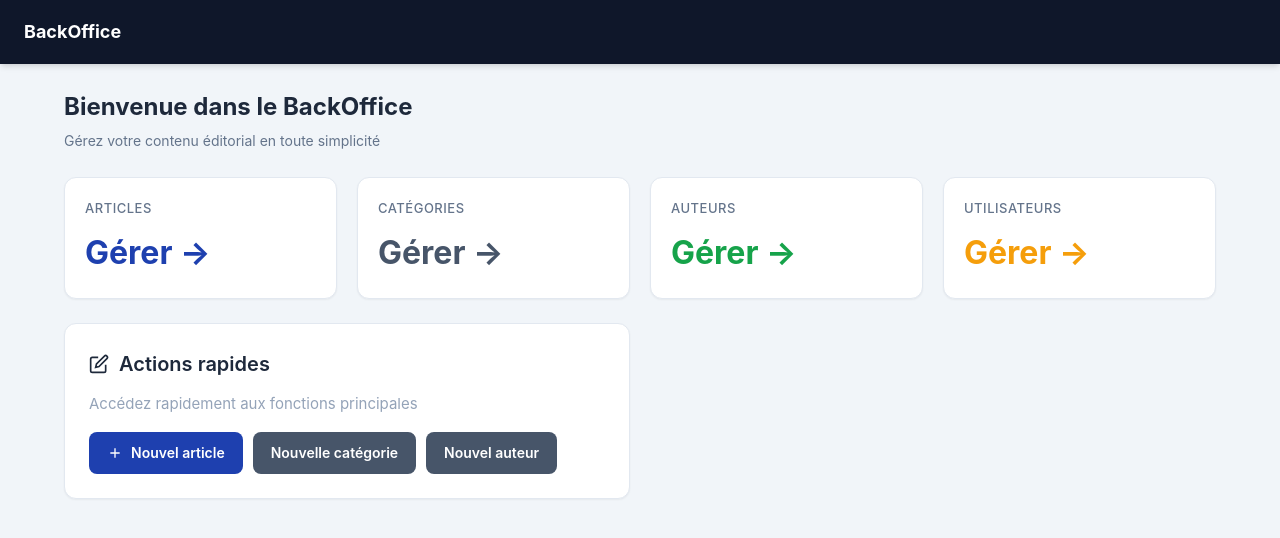
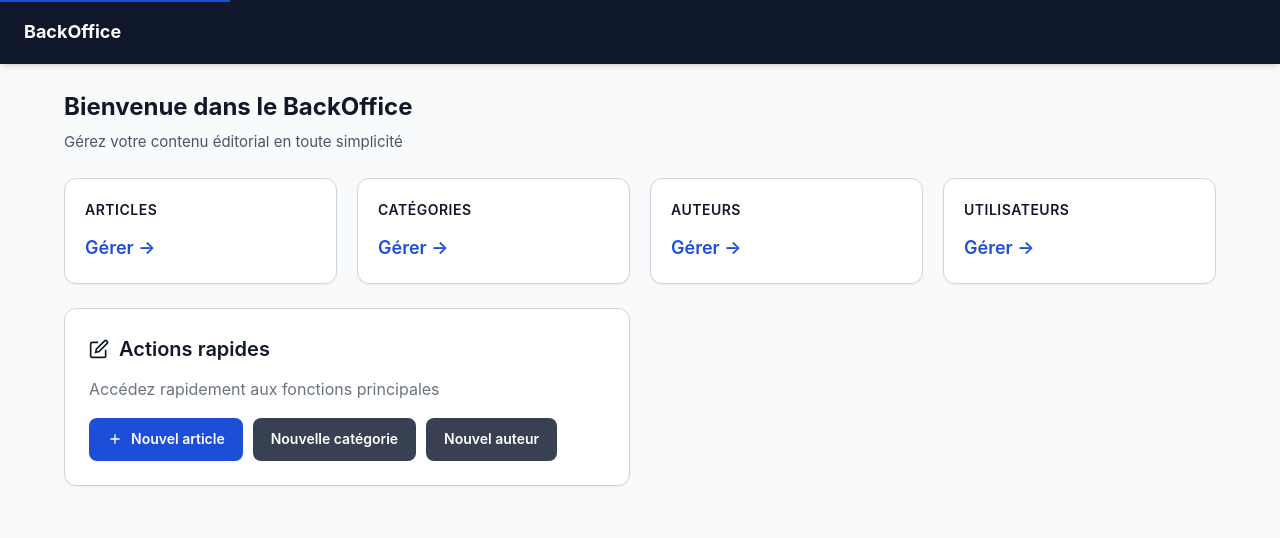
Before and after one commit to Fenitra12/The_gazette, a PHP site: template backend/Views/dashboard/index.php in a window 1280 px wide. Shown: the top 538 px of the page. Run offline with PHP 8.4, Linux system fonts and the light colour scheme; the template is opened without the code that fills it, so the values that code supplies are empty.

Commit message:
backOff optimiser 100%

```diff
--- a/backend/Views/authors/index.php
+++ b/backend/Views/authors/index.php
@@ -40,7 +40,6 @@
                 <tr>
                     <td>
                         <div style="display:flex;align-items:center;gap:12px;">
-                            <div class="user-avatar" aria-hidden="true" style="width:36px;height:36px;font-size:14px;"><?= strtoupper(substr($it['name'] ?? 'A', 0, 1)) ?></div>
                             <strong><?= Helpers::e((string)$it['name']) ?></strong>
                         </div>
                     </td>
--- a/backend/Views/dashboard/index.php
+++ b/backend/Views/dashboard/index.php
@@ -8,48 +8,50 @@
     <p class="subtitle">Gérez votre contenu éditorial en toute simplicité</p>
 </div>
 
+<section aria-labelledby="navigation-rapide">
+    <h2 id="navigation-rapide" class="visually-hidden">Navigation rapide</h2>
     <div class="stats-grid">
         <div class="stat-card">
             <h3>Articles</h3>
-        <div class="value" style="color:var(--primary);">
-            <a href="/articles" style="color:inherit;text-decoration:none;">Gérer →</a>
+            <div class="value">
+                <a href="/articles">Gérer →</a>
             </div>
         </div>
         <div class="stat-card">
             <h3>Catégories</h3>
-        <div class="value" style="color:var(--secondary);">
-            <a href="/categories" style="color:inherit;text-decoration:none;">Gérer →</a>
+            <div class="value">
+                <a href="/categories">Gérer →</a>
             </div>
         </div>
         <div class="stat-card">
             <h3>Auteurs</h3>
-        <div class="value" style="color:var(--success);">
-            <a href="/authors" style="color:inherit;text-decoration:none;">Gérer →</a>
+            <div class="value">
+                <a href="/authors">Gérer →</a>
             </div>
         </div>
         <div class="stat-card">
             <h3>Utilisateurs</h3>
-        <div class="value" style="color:var(--warning);">
-            <a href="/users" style="color:inherit;text-decoration:none;">Gérer →</a>
+            <div class="value">
+                <a href="/users">Gérer →</a>
             </div>
         </div>
     </div>
+</section>
 
 <div class="grid cols-2">
-    <div class="card">
-        <h2 style="margin:0 0 12px;display:flex;align-items:center;gap:10px;">
-            <svg width="20" height="20" fill="none" stroke="currentColor" stroke-width="2" viewBox="0 0 24 24"><path d="M11 4H4a2 2 0 0 0-2 2v14a2 2 0 0 0 2 2h14a2 2 0 0 0 2-2v-7"/><path d="M18.5 2.5a2.121 2.121 0 0 1 3 3L12 15l-4 1 1-4 9.5-9.5z"/></svg>
+    <section class="card" aria-labelledby="actions-rapides">
+        <h2 id="actions-rapides" style="margin:0 0 12px;display:flex;align-items:center;gap:10px;">
+            <svg width="20" height="20" fill="none" stroke="currentColor" stroke-width="2" viewBox="0 0 24 24" aria-hidden="true"><path d="M11 4H4a2 2 0 0 0-2 2v14a2 2 0 0 0 2 2h14a2 2 0 0 0 2-2v-7"/><path d="M18.5 2.5a2.121 2.121 0 0 1 3 3L12 15l-4 1 1-4 9.5-9.5z"/></svg>
             Actions rapides
         </h2>
         <p class="muted" style="margin:0 0 16px;">Accédez rapidement aux fonctions principales</p>
         <div style="display:flex;flex-wrap:wrap;gap:10px;">
             <a class="btn" href="/articles/create">
-                <svg width="16" height="16" fill="none" stroke="currentColor" stroke-width="2" viewBox="0 0 24 24"><path d="M12 5v14m-7-7h14"/></svg>
+                <svg width="16" height="16" fill="none" stroke="currentColor" stroke-width="2" viewBox="0 0 24 24" aria-hidden="true"><path d="M12 5v14m-7-7h14"/></svg>
                 Nouvel article
             </a>
             <a class="btn secondary" href="/categories/create">Nouvelle catégorie</a>
             <a class="btn secondary" href="/authors/create">Nouvel auteur</a>
         </div>
+    </section>
 </div>
-
-</div>
--- a/backend/Views/layout.php
+++ b/backend/Views/layout.php
@@ -15,31 +15,30 @@
     <meta name="viewport" content="width=device-width, initial-scale=1">
     <title><?= Helpers::e($pageTitle) ?></title>
     <meta name="description" content="Administration du site The Gazette - Gestion des articles, catégories et utilisateurs">
-    <meta name="robots" content="noindex, nofollow">
     <meta name="theme-color" content="#1e40af">
     <link rel="preconnect" href="https://fonts.googleapis.com">
     <link rel="preconnect" href="https://fonts.gstatic.com" crossorigin>
     <style>
         :root {
-            --primary: #1e40af;
-            --primary-hover: #1e3a8a;
+            --primary: #1d4ed8;
+            --primary-hover: #1e40af;
             --primary-light: #dbeafe;
-            --secondary: #475569;
-            --secondary-hover: #334155;
+            --secondary: #374151;
+            --secondary-hover: #1f2937;
             --danger: #dc2626;
             --danger-hover: #b91c1c;
-            --success: #16a34a;
+            --success: #15803d;
             --success-light: #dcfce7;
             --success-border: #86efac;
-            --warning: #f59e0b;
-            --bg-body: #f1f5f9;
+            --warning: #b45309;
+            --bg-body: #f8fafc;
             --bg-card: #ffffff;
             --bg-header: #0f172a;
-            --text-primary: #1e293b;
-            --text-secondary: #64748b;
-            --text-muted: #94a3b8;
-            --border: #e2e8f0;
-            --border-light: #f1f5f9;
+            --text-primary: #111827;
+            --text-secondary: #4b5563;
+            --text-muted: #6b7280;
+            --border: #d1d5db;
+            --border-light: #e5e7eb;
             --shadow-sm: 0 1px 2px 0 rgb(0 0 0 / 0.05);
             --shadow: 0 1px 3px 0 rgb(0 0 0 / 0.1), 0 1px 2px -1px rgb(0 0 0 / 0.1);
             --shadow-md: 0 4px 6px -1px rgb(0 0 0 / 0.1), 0 2px 4px -2px rgb(0 0 0 / 0.1);
@@ -58,8 +57,25 @@
             background: var(--bg-body);
             color: var(--text-primary);
             line-height: 1.6;
-            font-size: 15px;
+            font-size: 16px;
             -webkit-font-smoothing: antialiased;
+        }
+
+        /* Skip link for accessibility */
+        .skip-link {
+            position: absolute;
+            top: -40px;
+            left: 0;
+            background: var(--primary);
+            color: #fff;
+            padding: 8px 16px;
+            z-index: 1000;
+            text-decoration: none;
+            font-weight: 600;
+        }
+
+        .skip-link:focus {
+            top: 0;
         }
 
         /* Header - Site Navigation */
@@ -167,16 +183,33 @@
             font-size: 20px;
             font-weight: 600;
             margin: 0 0 4px;
+            color: var(--text-primary);
+        }
+
+        h3 {
+            font-size: 16px;
+            font-weight: 600;
+            margin: 0 0 4px;
+            color: var(--text-primary);
         }
 
         .subtitle {
             color: var(--text-secondary);
-            font-size: 14px;
+            font-size: 15px;
             margin: 0;
         }
 
         .muted {
             color: var(--text-muted);
+        }
+
+        /* Links - ensure good contrast */
+        a {
+            color: var(--primary);
+        }
+
+        a:hover, a:focus {
+            color: var(--primary-hover);
         }
 
         /* Buttons */
@@ -434,6 +467,19 @@
             margin-right: 8px;
         }
 
+        /* Visually hidden (for screen readers) */
+        .visually-hidden {
+            position: absolute;
+            width: 1px;
+            height: 1px;
+            padding: 0;
+            margin: -1px;
+            overflow: hidden;
+            clip: rect(0, 0, 0, 0);
+            white-space: nowrap;
+            border: 0;
+        }
+
         /* Stats cards for dashboard */
         .stats-grid {
             display: grid;
@@ -451,18 +497,29 @@
         }
 
         .stat-card h3 {
-            font-size: 13px;
-            font-weight: 500;
-            color: var(--text-secondary);
+            font-size: 14px;
+            font-weight: 600;
+            color: var(--text-primary);
             text-transform: uppercase;
             letter-spacing: 0.5px;
-            margin: 0 0 8px;
+            margin: 0 0 12px;
         }
 
         .stat-card .value {
-            font-size: 32px;
-            font-weight: 700;
-            color: var(--text-primary);
+            font-size: 18px;
+            font-weight: 600;
+        }
+
+        .stat-card .value a {
+            color: var(--primary);
+            text-decoration: none;
+            display: inline-flex;
+            align-items: center;
+            gap: 6px;
+        }
+
+        .stat-card .value a:hover {
+            text-decoration: underline;
         }
 
         /* Checkbox label */
@@ -599,6 +656,8 @@
     </style>
 </head>
 <body>
+<a href="#main-content" class="skip-link">Aller au contenu principal</a>
+
 <header class="site-header" role="banner">
     <a href="/" class="logo" aria-label="Accueil BackOffice">BackOffice</a>
     <?php if (Auth::check()): ?>
@@ -620,7 +679,7 @@
     <?php endif; ?>
 </header>
 
-<main class="container" role="main">
+<main id="main-content" class="container" role="main">
     <?= $content ?? '' ?>
 </main>
 </body>
--- a/backend/Views/users/index.php
+++ b/backend/Views/users/index.php
@@ -42,7 +42,6 @@
                 <tr>
                     <td>
                         <div style="display:flex;align-items:center;gap:12px;">
-                            <div class="user-avatar" aria-hidden="true" style="width:36px;height:36px;font-size:14px;"><?= strtoupper(substr($it['email'] ?? 'U', 0, 1)) ?></div>
                             <div>
                                 <strong><?= Helpers::e((string)$it['email']) ?></strong>
                                 <?php if (Auth::id() === (int)$it['id']): ?>
```
Lines whose indentation alone changed are shown as unchanged.
